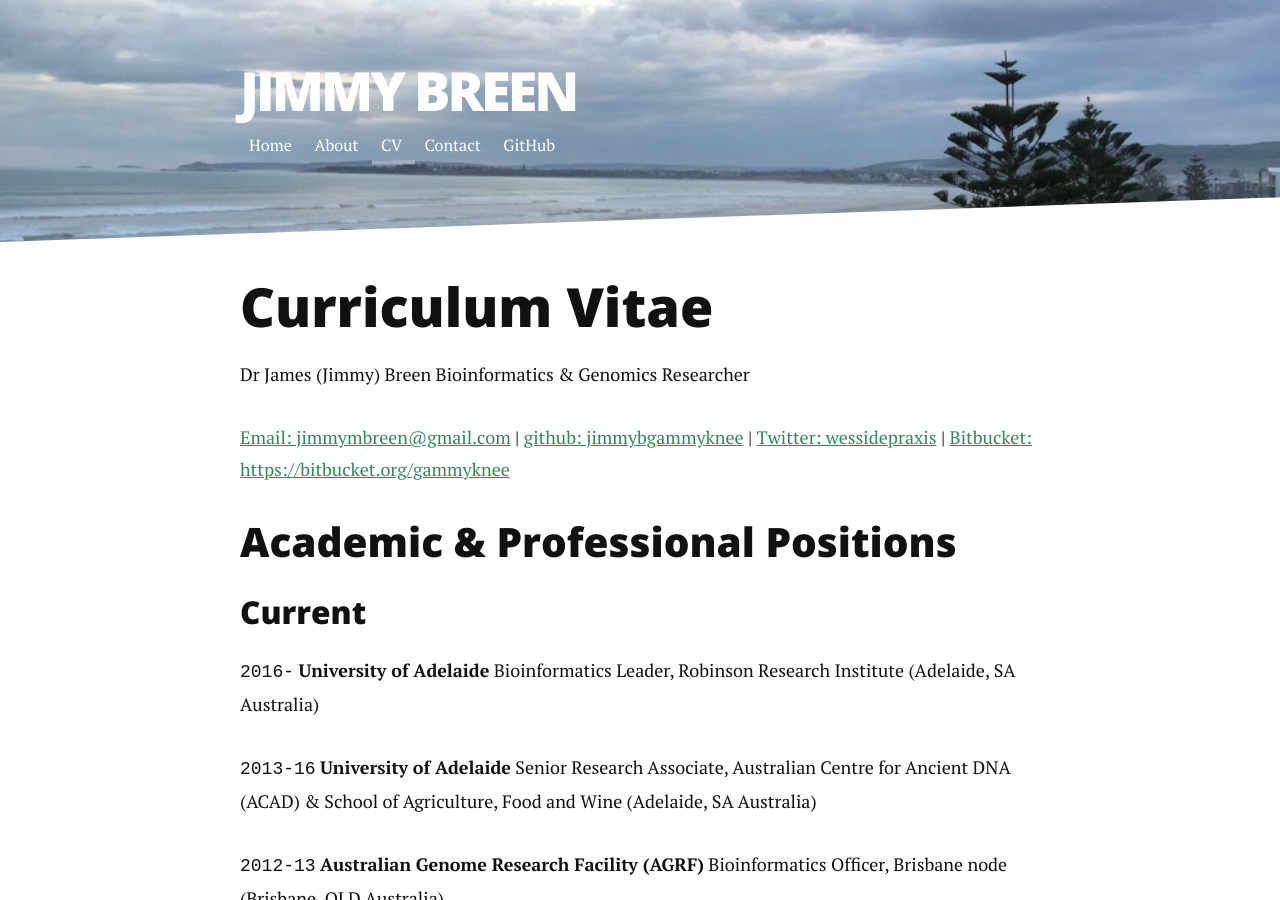
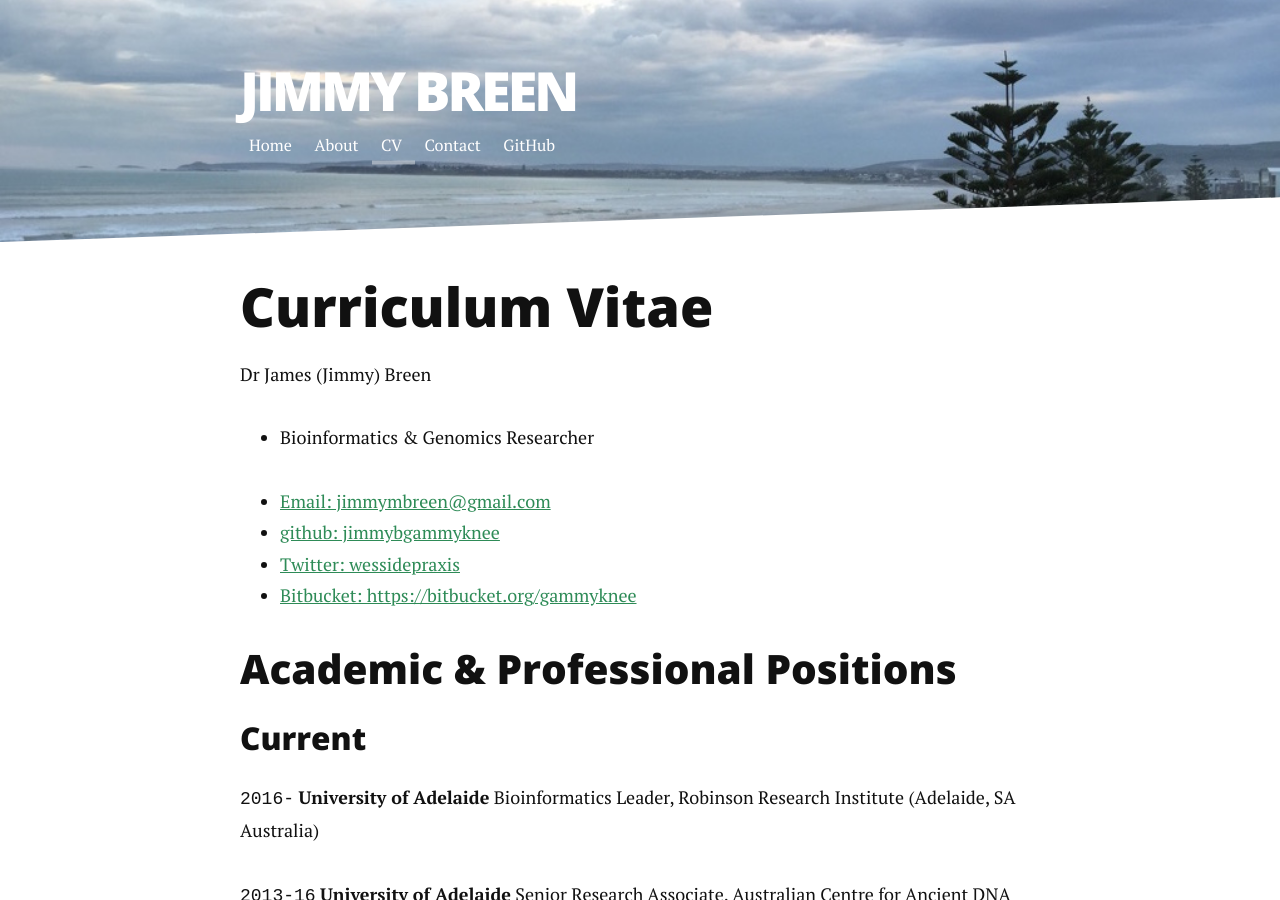
Before and after one commit to jimmybgammyknee/jimmybgammyknee.github.io, a Jekyll site: the page built from cv.md, in a window 1280 px wide and 900 px high. Built offline with Jekyll 4.4.1, drawn with Linux system fonts in a browser that asks for light colours; nearby versions of some CDN libraries; Markdown is read by kramdown in place of the engine named in the settings.

Commit message:
style edits on CV page

```diff
--- a/cv.md
+++ b/cv.md
@@ -6,15 +6,12 @@
 # Curriculum Vitae
 
 Dr James (Jimmy) Breen
-Bioinformatics & Genomics Researcher
+* Bioinformatics & Genomics Researcher
 
-<a href="mailto:jimmymbreen@gmail.com">Email: jimmymbreen@gmail.com</a>
-|
-<a href="http://github.com/jimmybgammyknee">github: jimmybgammyknee</a>
-|
-<a href="http://twitter.com/wessidepraxis">Twitter: wessidepraxis</a>
-|
-<a href="https://bitbucket.org/gammyknee">Bitbucket: https://bitbucket.org/gammyknee</a>
+* <a href="mailto:jimmymbreen@gmail.com">Email: jimmymbreen@gmail.com</a>
+* <a href="http://github.com/jimmybgammyknee">github: jimmybgammyknee</a>
+* <a href="http://twitter.com/wessidepraxis">Twitter: wessidepraxis</a>
+* <a href="https://bitbucket.org/gammyknee">Bitbucket: https://bitbucket.org/gammyknee</a>
 
 
 ## Academic & Professional Positions
```
